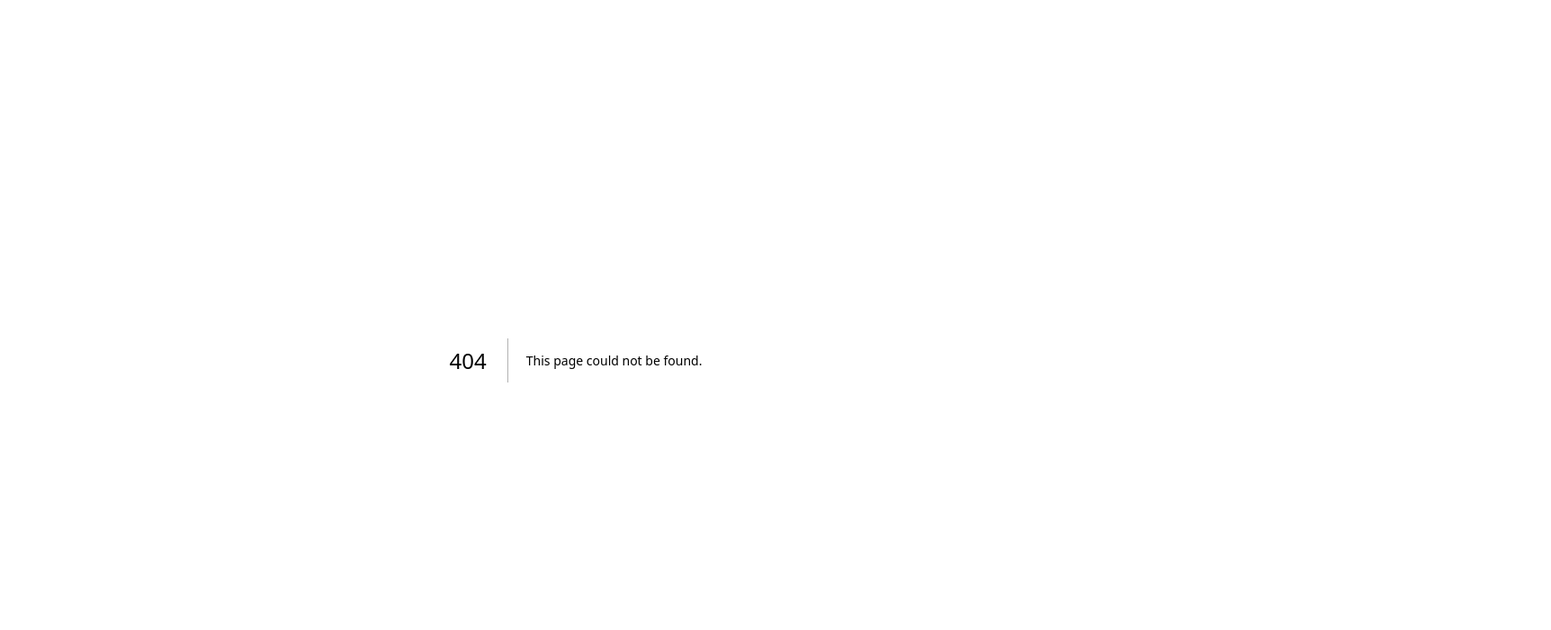
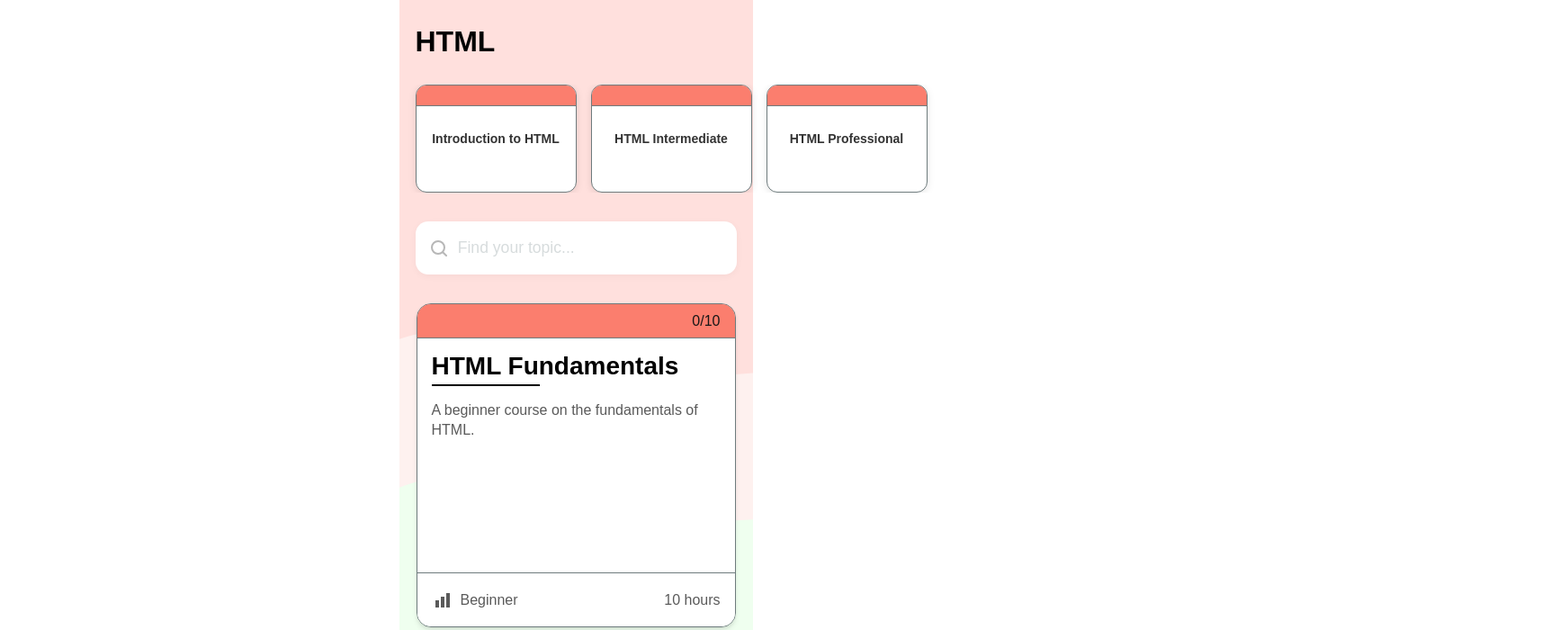
Before and after one commit to 0usernamee/dino-code, a Next.js app in the folder dino-code/: page /html in a window 1280 px wide. Before the commit this address had no page. Shown: the top 700 px of the page at 90% size, 1724 px wide, since content can reach past the window. Built offline with nearby package versions, Linux system fonts and the light colour scheme.

Commit message:
HTML lessons page

```diff
--- a/dino-code/app/components/KernedCard.js
+++ b/dino-code/app/components/KernedCard.js
@@ -10,6 +10,7 @@ export default function KernedCard({
   difficulty = "Beginner",
   duration = "10 hours",
   headerColor = "#fb7e6e",
+  width = "355px",
 }) {
   // Ref for the card element
   const cardRef = useRef(null);
@@ -18,7 +19,7 @@ export default function KernedCard({
     <div
       className={styles.cardContainer}
       ref={cardRef}
-      style={{ width: "355px", height: "360px", flexShrink: 0 }}
+      style={{ width: width, height: "360px", flexShrink: 0 }}
     >
       <div className={styles.card}>
         {/* Header */}
--- /dev/null
+++ b/dino-code/app/html/page.js
@@ -0,0 +1,123 @@
+import React from "react";
+import KernedCard from "../components/KernedCard";
+import styles from "./page.module.css";
+
+export default function HTMLPage() {
+  return (
+    <div className={styles.container}>
+      {/* Main Content */}
+      <main className={styles.main}>
+        {/* Page Title */}
+        <h1 className={styles.pageTitle}>HTML</h1>
+
+        {/* Small Cards Carousel */}
+        <div className={styles.topCarousel}>
+          <div className={styles.smallCard}>
+            <div
+              className={styles.smallCardHeader}
+              style={{ backgroundColor: "#FB7E6E" }}
+            ></div>
+            <div className={styles.smallCardContent}>
+              <h3 className={styles.smallCardTitle}>Introduction to HTML</h3>
+            </div>
+          </div>
+          <div className={styles.smallCard}>
+            <div
+              className={styles.smallCardHeader}
+              style={{ backgroundColor: "#FB7E6E" }}
+            ></div>
+            <div className={styles.smallCardContent}>
+              <h3 className={styles.smallCardTitle}>HTML Intermediate</h3>
+            </div>
+          </div>
+          <div className={styles.smallCard}>
+            <div
+              className={styles.smallCardHeader}
+              style={{ backgroundColor: "#FB7E6E" }}
+            ></div>
+            <div className={styles.smallCardContent}>
+              <h3 className={styles.smallCardTitle}>HTML Professional</h3>
+            </div>
+          </div>
+        </div>
+
+        {/* Search Bar */}
+        <div className={styles.searchBarWrapper}>
+          <div className={styles.searchBarBox}>
+            <svg
+              className={styles.searchIcon}
+              width="20"
+              height="20"
+              viewBox="0 0 20 20"
+              fill="none"
+            >
+              <circle cx="9" cy="9" r="7" stroke="#999" strokeWidth="2" />
+              <line
+                x1="14.4142"
+                y1="14.5858"
+                x2="18"
+                y2="18"
+                stroke="#999"
+                strokeWidth="2"
+                strokeLinecap="round"
+              />
+            </svg>
+            <span className={styles.searchPlaceholder}>Find your topic...</span>
+          </div>
+        </div>
+
+        {/* Course Cards */}
+        <div className={styles.coursesContainer}>
+          <KernedCard
+            title="HTML Fundamentals"
+            description="A beginner course on the fundamentals of HTML."
+            progress={{ current: 0, total: 10 }}
+            difficulty="Beginner"
+            duration="10 hours"
+            headerColor="#FB7E6E"
+          />
+          <KernedCard
+            title="HTML Tables"
+            description="A beginner course on HTML tables and data structure."
+            progress={{ current: 0, total: 10 }}
+            difficulty="Beginner"
+            duration="10 hours"
+            headerColor="#FB7E6E"
+          />
+          <KernedCard
+            title="HTML Forms"
+            description="A beginner course on HTML forms and input elements."
+            progress={{ current: 0, total: 10 }}
+            difficulty="Beginner"
+            duration="10 hours"
+            headerColor="#FB7E6E"
+          />
+          <KernedCard
+            title="HTML Intermediate"
+            description="A beginner course on the fundamentals of HTML."
+            progress={{ current: 0, total: 10 }}
+            difficulty="Beginner"
+            duration="10 hours"
+            headerColor="#FB7E6E"
+          />
+          <KernedCard
+            title="HTML Classes & Objects"
+            description="A beginner course on the fundamentals of HTML."
+            progress={{ current: 0, total: 10 }}
+            difficulty="Beginner"
+            duration="10 hours"
+            headerColor="#FB7E6E"
+          />
+          <KernedCard
+            title="HTML Inheritance"
+            description="A beginner course on the fundamentals of HTML."
+            progress={{ current: 0, total: 10 }}
+            difficulty="Beginner"
+            duration="10 hours"
+            headerColor="#FB7E6E"
+          />
+        </div>
+      </main>
+    </div>
+  );
+}
--- a/dino-code/app/lessons/page.module.css
+++ b/dino-code/app/html/page.module.css
@@ -6,7 +6,7 @@
   max-width: 393px;
   margin: 0 auto;
   background: #EFFFEF;
-  background-image: url('/wave.png');
+  background-image: url('/htmlWave.png');
   background-position: center top;
   background-repeat: no-repeat;
   background-size: 393px auto;
@@ -16,7 +16,7 @@
 /* Main Content */
 .main {
   flex: 1;
-  padding: 24px 18px;
+  padding: 22px 18px;
   box-sizing: border-box;
   max-width: 393px;
   margin: 0 auto;
@@ -28,6 +28,70 @@
   font-weight: 700;
   color: #000;
   margin: 0 0 24px 0;
+}
+
+/* Top Carousel - Small Cards */
+.topCarousel {
+  display: flex;
+  gap: 16px;
+  width: 100vw;
+  height: 120px;
+  margin: 0 -18px 32px -18px;
+  overflow-x: auto;
+  box-sizing: border-box;
+  padding: 0 18px 0 18px;
+  scrollbar-width: none;
+  -ms-overflow-style: none;
+  direction: ltr;
+}
+
+.topCarousel::-webkit-scrollbar {
+  display: none;
+}
+
+.smallCard:first-child {
+  margin-left: 0;
+}
+
+.smallCard {
+  width: 179px;
+  height: 120px;
+  background: #fff;
+  border: 1px solid #6E7B7D;
+  border-radius: 12px;
+  box-shadow: 0 2px 8px rgba(0,0,0,0.1);
+  flex-shrink: 0;
+}
+
+.smallCardHeader {
+  width: 100%;
+  height: 23px;
+  display: flex;
+  align-items: center;
+  justify-content: center;
+  color: white;
+  font-size: 12px;
+  font-weight: 600;
+  border-radius: 11px 11px 0 0;
+  border-bottom: 1px solid #6E7B7D;
+  overflow: hidden;
+}
+
+.smallCardContent {
+  padding: 12px;
+  height: calc(120px - 23px - 24px);
+  display: flex;
+  align-items: center;
+  justify-content: center;
+}
+
+.smallCardTitle {
+  font-size: 14px;
+  font-weight: 600;
+  color: #333;
+  text-align: center;
+  margin: 0;
+  line-height: 1.2;
 }
 
 /* Search Bar */
```
Also changed, not shown: dino-code/public/htmlWave.png (added).
